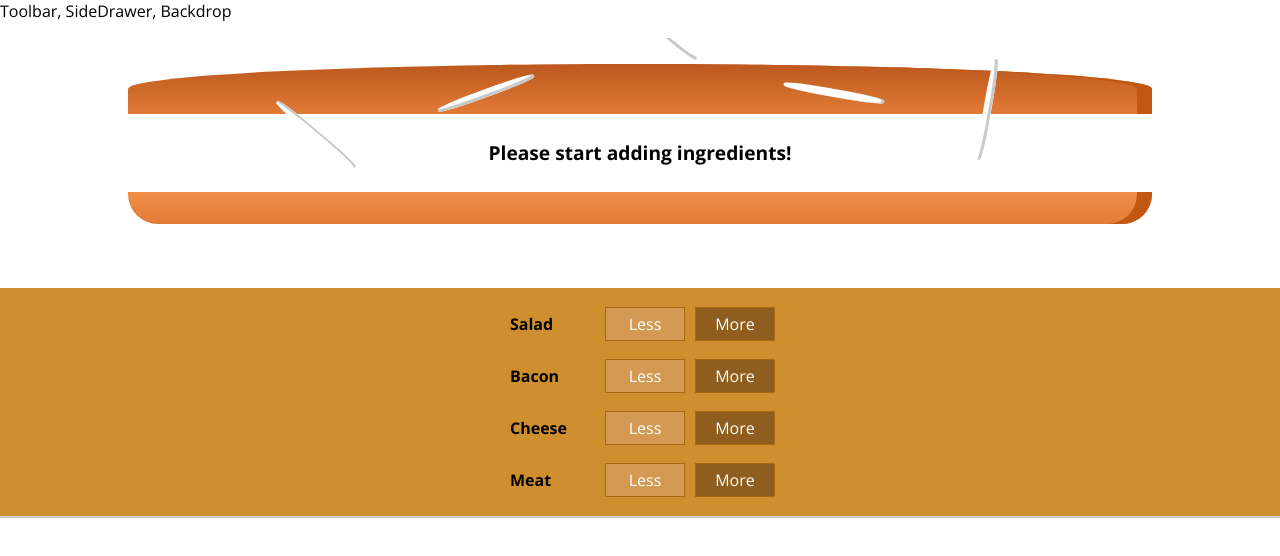
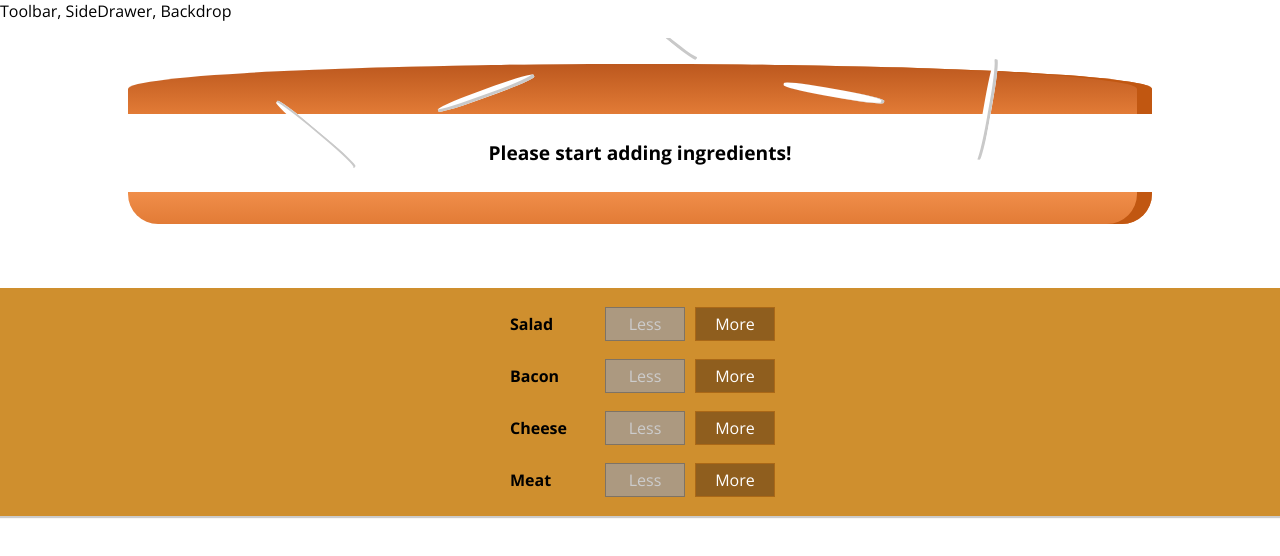
Before and after one commit to 1Prestes/burguer-builder, a React app: page / in a window 1280 px wide. Shown: the top 556 px of the page. Built offline with nearby package versions, Linux system fonts and the light colour scheme.

Commit message:
feat: remove ingredients safely

```diff
--- a/src/components/Burguer/BuildControls/BuildControl/BuildControl.js
+++ b/src/components/Burguer/BuildControls/BuildControl/BuildControl.js
@@ -5,7 +5,13 @@
 const BuildControl = props => (
   <div className={classes.BuildControl}>
     <div className={classes.Label}>{props.label}</div>
-    <button className={classes.Less}>Less</button>
+    <button
+      className={classes.Less}
+      onClick={props.removed}
+      disabled={props.disabled}
+    >
+      Less
+    </button>
     <button className={classes.More} onClick={props.added}>
       More
     </button>
--- a/src/components/Burguer/BuildControls/BuildControls.js
+++ b/src/components/Burguer/BuildControls/BuildControls.js
@@ -18,6 +18,8 @@
         key={ctrl.label}
         label={ctrl.label}
         added={() => props.ingredientAdded(ctrl.type)}
+        removed={() => props.ingredientRemoved(ctrl.type)}
+        disabled={props.disabled[ctrl.type]}
       />
     ))}
   </div>
--- a/src/containers/BurguerBuilder/BurguerBuilder.js
+++ b/src/containers/BurguerBuilder/BurguerBuilder.js
@@ -37,12 +37,39 @@
     setTotalPrice(newPrice)
   }
 
-  const removeIngredientHandler = type => {}
+  const removeIngredientHandler = type => {
+    const oldCount = ingredients[type]
+    if (oldCount <= 0) return
+    const updateCount = oldCount - 1
+    const updatedIngredients = {
+      ...ingredients
+    }
+
+    updatedIngredients[type] = updateCount
+
+    const priceDeduction = INGREDIENTS_PRICES[type]
+    const oldPrice = totalPrice
+    const newPrice = oldPrice - priceDeduction
+
+    setIngredients(updatedIngredients)
+    setTotalPrice(newPrice)
+  }
+
+  const disabledInfo = {
+    ...ingredients
+  }
+  for (let key in disabledInfo) {
+    disabledInfo[key] = disabledInfo[key] <= 0
+  }
 
   return (
     <Aux>
       <Burguer ingredients={ingredients} />
-      <BuildControls ingredientAdded={addIngredientHandler} />
+      <BuildControls
+        ingredientAdded={addIngredientHandler}
+        ingredientRemoved={removeIngredientHandler}
+        disabled={disabledInfo}
+      />
     </Aux>
   )
 }
```
